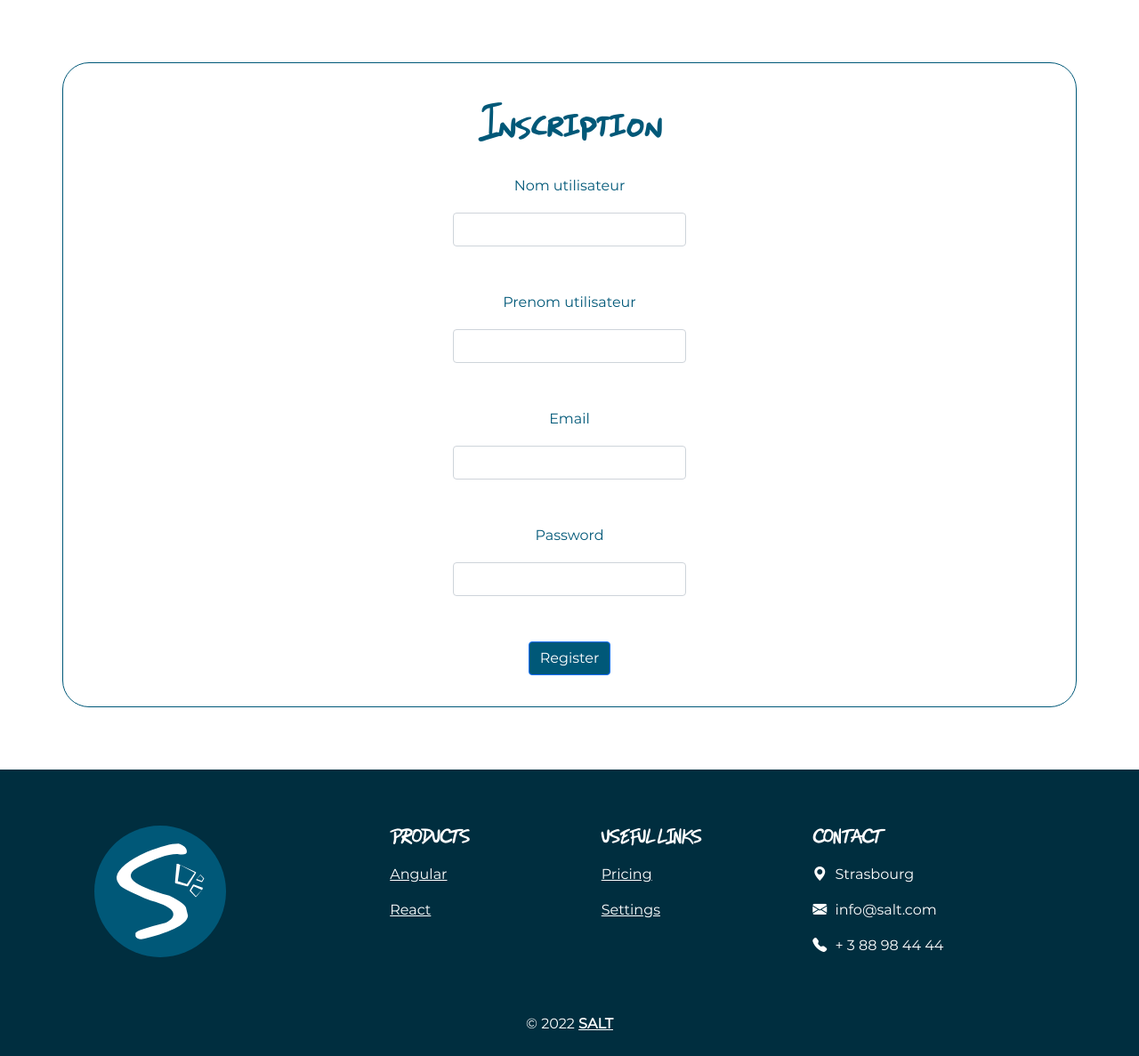
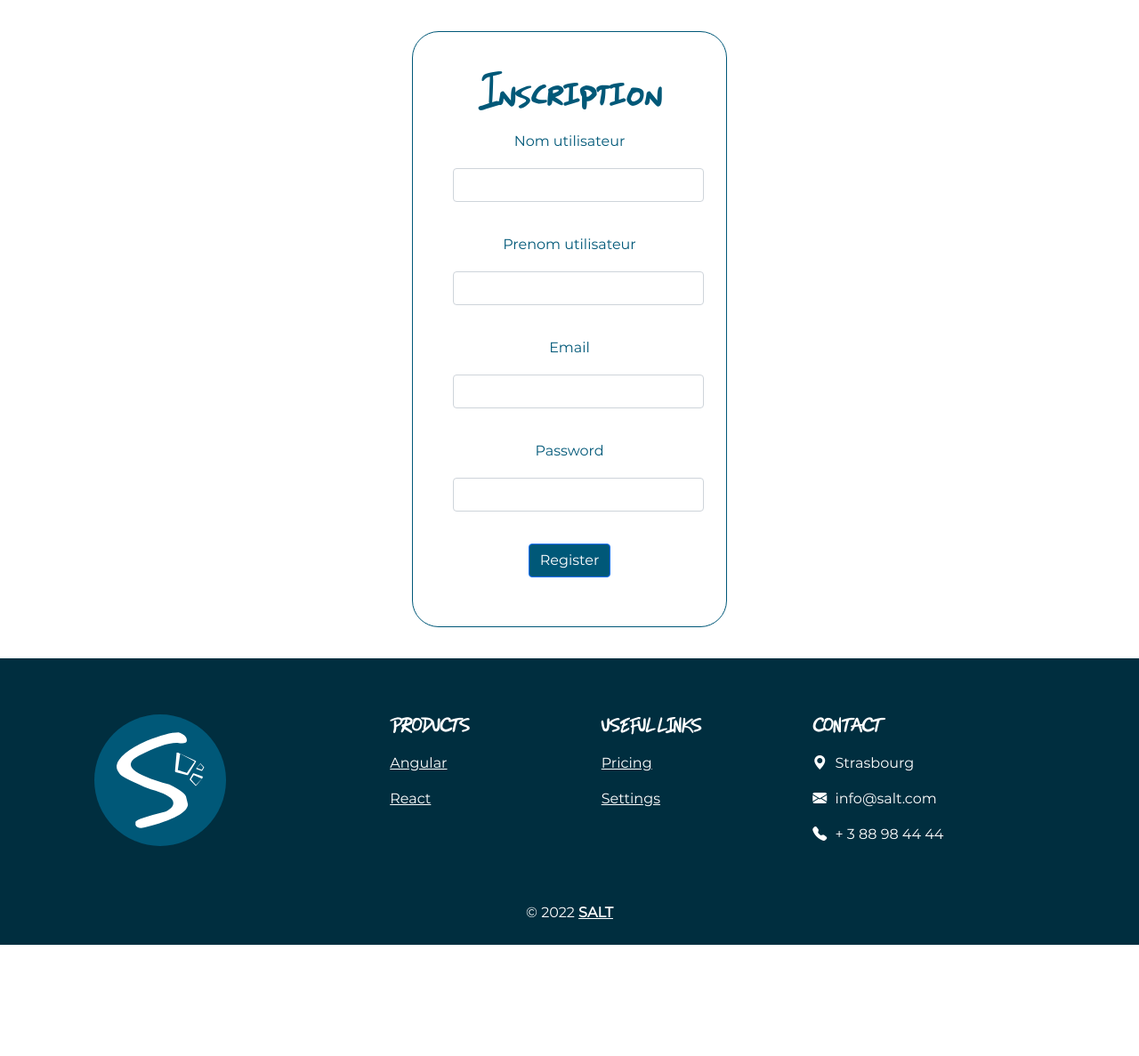
Before and after one commit to aminea03/SALT-Budget, a Symfony app: template templates/registration/register.html.twig in a window 1280 px wide. Shown: the part 72-1259 px from the top of the page at 89% size. After the commit the page ends 1134 px from the top, so only its background shows below. Run offline with Twig, Linux system fonts and the light colour scheme; the template is opened without the code that fills it, so the values that code supplies are empty; form fields are guessed from the names that the template uses; some libraries are stand-ins or nearby versions.

Commit message:
Forms CSS

```diff
--- a/public/custom.css
+++ b/public/custom.css
@@ -30,6 +30,16 @@
 body {
 	color: var(--salt_blue);
 	font-family: "MontserratRegular", sans-serif;
+	display: flex;
+	flex-direction: column;
+	min-height: 100vh;
+}
+
+main {
+	display: flex;
+	flex-direction: column;
+	align-items: center;
+	min-height: calc(100vh - 394px);
 }
 
 .btn {
@@ -104,46 +114,55 @@ nav {
 
 /* Login & registration forms */
 
-.login_form {
+.custom_form {
 	display: flex;
 	flex-direction: column;
 	align-items: center;
 	text-align: center;
-	margin: 70px;
+	margin: 35px;
 	border: thin solid var(--salt_blue);
 	border-radius: 30px;
 	padding: 35px;
 }
 
-.login_form div {
+.custom_form > div {
 	display: flex;
 	flex-direction: column;
 	align-items: center;
 }
 
-.login_form label,
-.login_form .btn {
-	margin-top: 35px;
+.custom_form label {
+	margin-top: 20px;
 }
 
-.login_form input {
-	margin-top: 10px;
+.custom_form .btn {
+	margin-top: 20px;
+	margin-bottom: 20px;
+}
+
+.custom_form input,
+.custom_form select {
+	margin: 10px;
 	max-width: 350px;
 	text-align: center;
 }
 
-.login_form input:active {
+.custom_form input:active {
 	background-color: white !important;
 }
 
 @media screen and (max-width: 991px) {
-	.login_form {
+	.custom_form {
 		margin: 35px;
 		padding: 15px;
 	}
 }
 
 /* Footer */
+
+footer {
+	width: 100%;
+}
 
 footer section,
 footer > div {
--- a/templates/base.html.twig
+++ b/templates/base.html.twig
@@ -30,7 +30,13 @@
 
 <body>
     {% block header %}
-    {% include "composants/header.html.twig" %} {% endblock %} {% block body %} {% endblock %} {% block footer %} {%
-    include "composants/footer.html.twig" %} {% endblock %} </body>
+    {% include "composants/header.html.twig" %} {% endblock %}
+    <main>
+        {% block body %}
+        {% endblock %}
+    </main>
+    {% block footer %} {%
+    include "composants/footer.html.twig" %} {% endblock %}
+</body>
 
 </html>
--- a/templates/categories/edit.html.twig
+++ b/templates/categories/edit.html.twig
@@ -3,6 +3,7 @@
 {% block title %}Edit Categories{% endblock %}
 
 {% block body %}
+<div class="custom_form">
     <h1>Edit Categories</h1>
 
     {{ include('categories/_form.html.twig', {'button_label': 'Update'}) }}
@@ -10,4 +11,5 @@
     <a href="{{ path('app_categories_index') }}">back to list</a>
 
     {{ include('categories/_delete_form.html.twig') }}
+</div>
 {% endblock %}
--- a/templates/categories/new.html.twig
+++ b/templates/categories/new.html.twig
@@ -3,9 +3,11 @@
 {% block title %}New Categories{% endblock %}
 
 {% block body %}
+<div class="custom_form">
     <h1>Create new Categories</h1>
 
     {{ include('categories/_form.html.twig') }}
 
     <a href="{{ path('app_categories_index') }}">back to list</a>
+</div>
 {% endblock %}
--- a/templates/paiements/edit.html.twig
+++ b/templates/paiements/edit.html.twig
@@ -3,6 +3,7 @@
 {% block title %}Edit Paiements{% endblock %}
 
 {% block body %}
+<div class="custom_form">
     <h1>Edit Paiements</h1>
 
     {{ include('paiements/_form.html.twig', {'button_label': 'Update'}) }}
@@ -10,4 +11,5 @@
     <a href="{{ path('app_paiements_index') }}">back to list</a>
 
     {{ include('paiements/_delete_form.html.twig') }}
+</div>
 {% endblock %}
--- a/templates/paiements/new.html.twig
+++ b/templates/paiements/new.html.twig
@@ -3,9 +3,12 @@
 {% block title %}New Paiements{% endblock %}
 
 {% block body %}
+<div class="custom_form">
+
     <h1>Create new Paiements</h1>
 
     {{ include('paiements/_form.html.twig') }}
 
     <a href="{{ path('app_paiements_index') }}">back to list</a>
+</div>
 {% endblock %}
--- a/templates/registration/register.html.twig
+++ b/templates/registration/register.html.twig
@@ -7,7 +7,8 @@
 <div class="alert alert-danger" role="alert">{{ flash_error }}</div>
 {% endfor %}
 
-<div class="login_form">
+<div class="custom_form">
+
     <h1>Inscription</h1>
 
     {{ form_start(registrationForm) }}
--- a/templates/security/login.html.twig
+++ b/templates/security/login.html.twig
@@ -3,7 +3,7 @@
 {% block title %}Connexion{% endblock %}
 
 {% block body %}
-<form class="login_form" method="post">
+<form class="custom_form" method="post">
     {% if error %}
     <div class="alert alert-danger">{{ error.messageKey|trans(error.messageData, 'security') }}</div>
     {% endif %}
--- a/templates/transactions/_form.html.twig
+++ b/templates/transactions/_form.html.twig
@@ -1,4 +1,4 @@
 {{ form_start(form) }}
-    {{ form_widget(form) }}
-    <button class="btn">{{ button_label|default('Save') }}</button>
+{{ form_widget(form) }}
+<button class="btn">{{ button_label|default('Save') }}</button>
 {{ form_end(form) }}
--- a/templates/transactions/edit.html.twig
+++ b/templates/transactions/edit.html.twig
@@ -3,6 +3,8 @@
 {% block title %}Edit Transactions{% endblock %}
 
 {% block body %}
+<div class="custom_form">
+
     <h1>Edit Transactions</h1>
 
     {{ include('transactions/_form.html.twig', {'button_label': 'Update'}) }}
@@ -10,4 +12,5 @@
     <a href="{{ path('app_transactions_index') }}">back to list</a>
 
     {{ include('transactions/_delete_form.html.twig') }}
+</div>
 {% endblock %}
--- a/templates/transactions/new.html.twig
+++ b/templates/transactions/new.html.twig
@@ -3,9 +3,12 @@
 {% block title %}New Transactions{% endblock %}
 
 {% block body %}
+<div class="custom_form">
     <h1>Create new Transactions</h1>
 
     {{ include('transactions/_form.html.twig') }}
 
     <a href="{{ path('app_transactions_index') }}">back to list</a>
+
+</div>
 {% endblock %}
```
Also changed, not shown: templates/accueil/index.html.twig (+1 -12 lines), templates/transactions/show.html.twig (indentation only).
